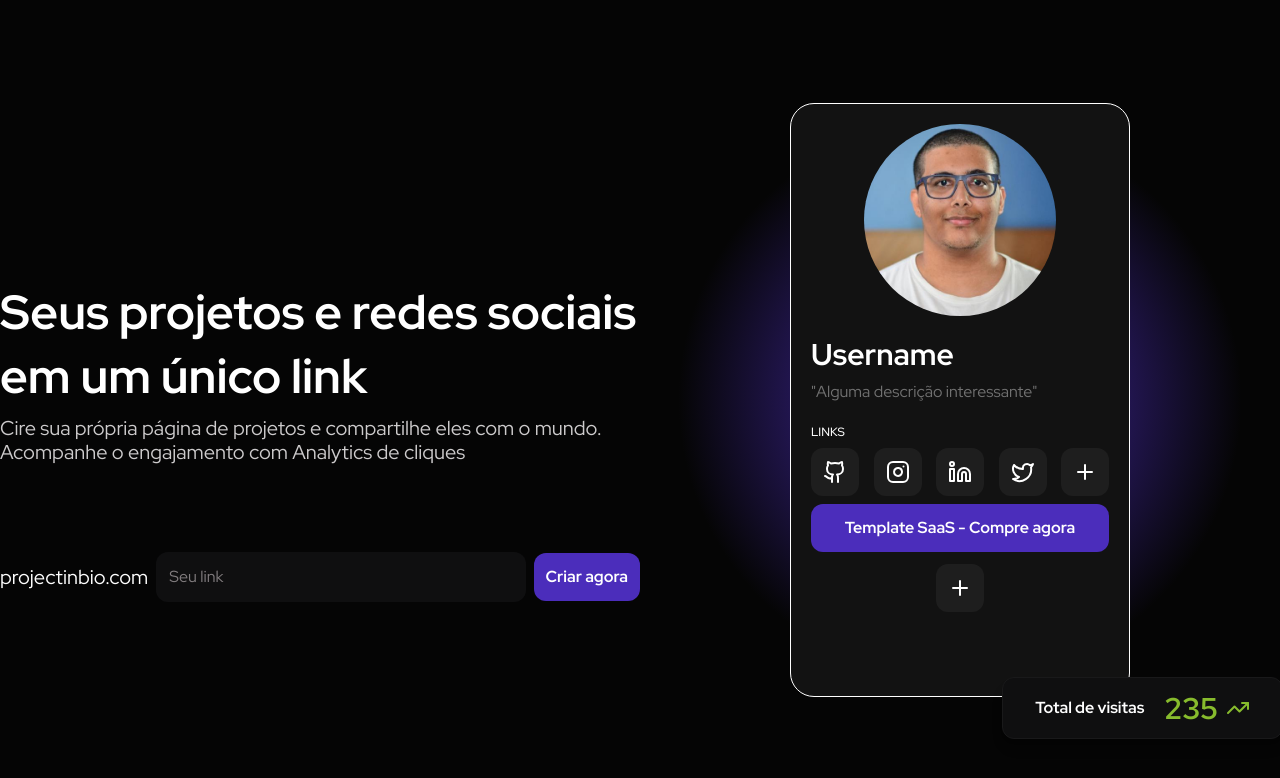
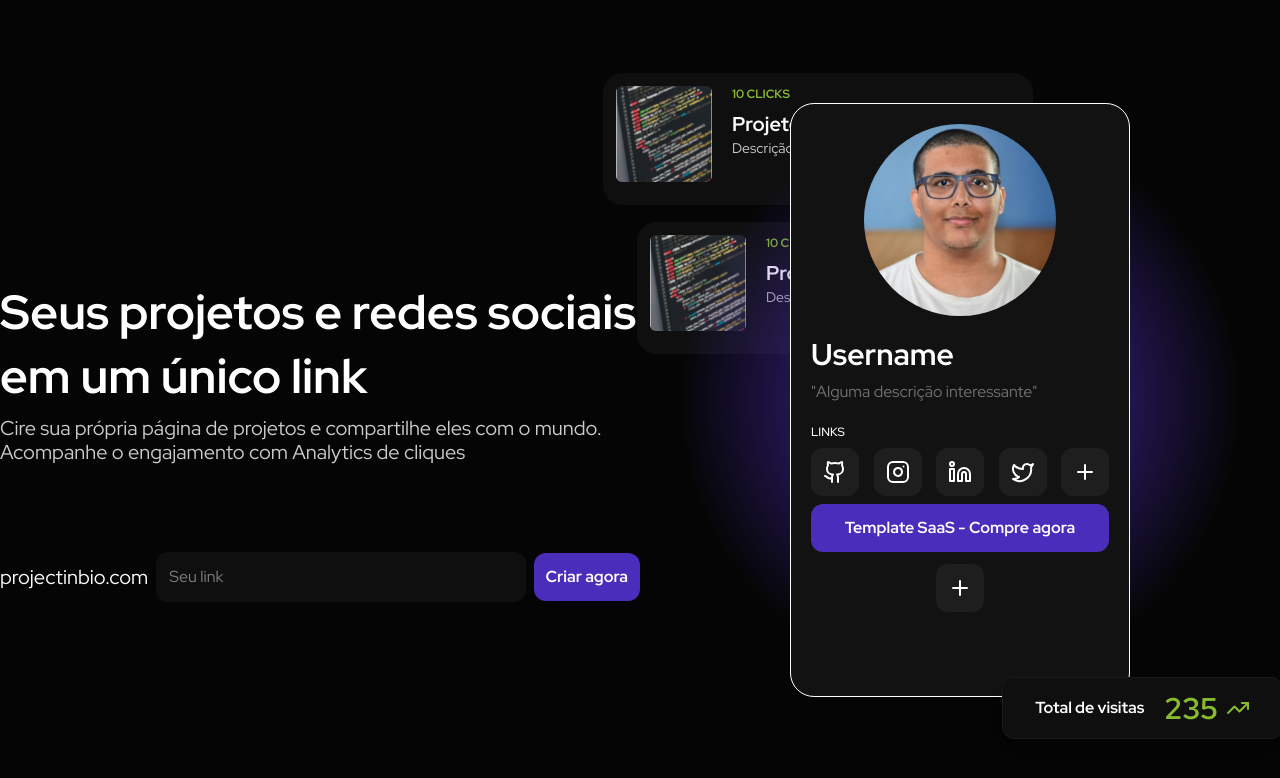
Before and after one commit to munizeduardo/project-in-bio, a Next.js app: page / in a window 1280 px wide. Shown: the top 778 px of the page. Built offline with nearby package versions, Linux system fonts and the light colour scheme.

Commit message:
feat: ProjectCard component creation

```diff
--- /dev/null
+++ b/app/components/commons/ProjectCard.tsx
@@ -0,0 +1,22 @@
+export default function ProjectCard() {
+  return (
+    <div className="w-[430px] h-[132px] flex gap-5 bg-background-secondary p-3 rounded-[20px] border border-transparent hover:border-border-secondary">
+      <div className="size-24 rounded-md overflow-hidden flex-shrink-0">
+        <img
+          src="/project1.jpg"
+          alt="Project Placeholder 1"
+          className="w-full h-full object-cover"
+        />
+      </div>
+      <div className="flex flex-col gap-2">
+        <span className="uppercase text-xs font-bold text-accent-green">
+          10 Clicks
+        </span>
+        <div className="flex flex-col">
+          <span className="text-white font-bold text-xl">Projeto 1</span>
+          <span className="text-content-body text-sm">Descrição do projeto, certamente é incrível</span>
+        </div>
+      </div>
+    </div>
+  )
+}
--- a/app/components/landing-page/Hero.tsx
+++ b/app/components/landing-page/Hero.tsx
@@ -1,3 +1,4 @@
+import ProjectCard from "../commons/ProjectCard"
 import TotalVisits from "../commons/TotalVisits"
 import UserCard from "../commons/UserCard"
 import Button from "../ui/Button"
@@ -31,11 +32,11 @@
           </div>
 
           <div className="absolute top-[20%] -left-[45%] -z-10">
-            {/* <ProjectCard /> */}
+            <ProjectCard />
           </div>
 
           <div className="absolute -top-[5%] -left-[55%] -z-10">
-            {/* <ProjectCard /> */}
+            <ProjectCard />
           </div>
         </div>
       </div>
```
